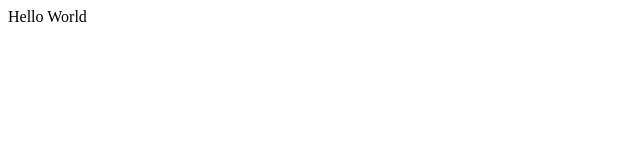
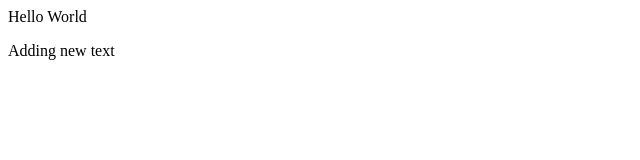
Before and after one commit to Aliiihaiderr/Barq_dev_repo01, a plain HTML site: page index.html in a window 1280 px wide. Shown: the full height of the page, 0-640 px from the left. Drawn offline with Linux system fonts and the light colour scheme.

Commit message:
Adding new line in index.html

```diff
--- a/index.html
+++ b/index.html
@@ -1 +1,3 @@
 <p>Hello World</p>
+
+<p>Adding new text</p>
```
